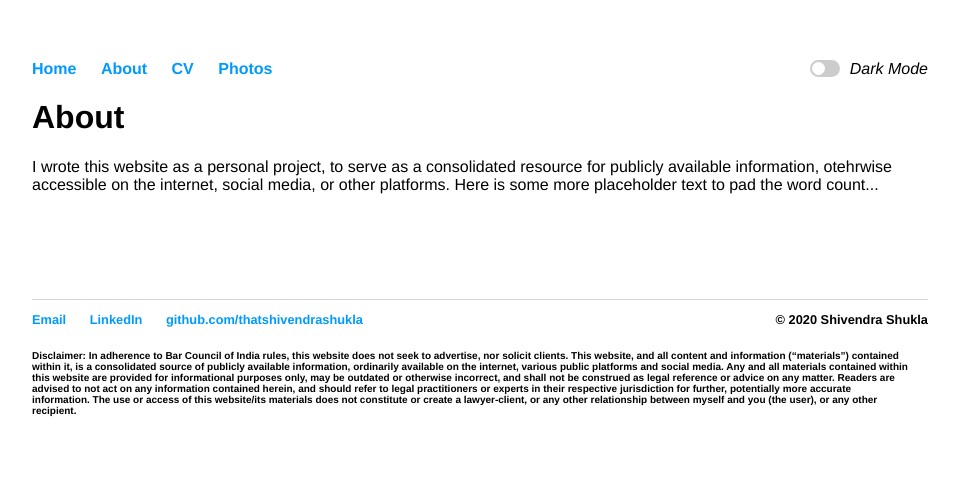
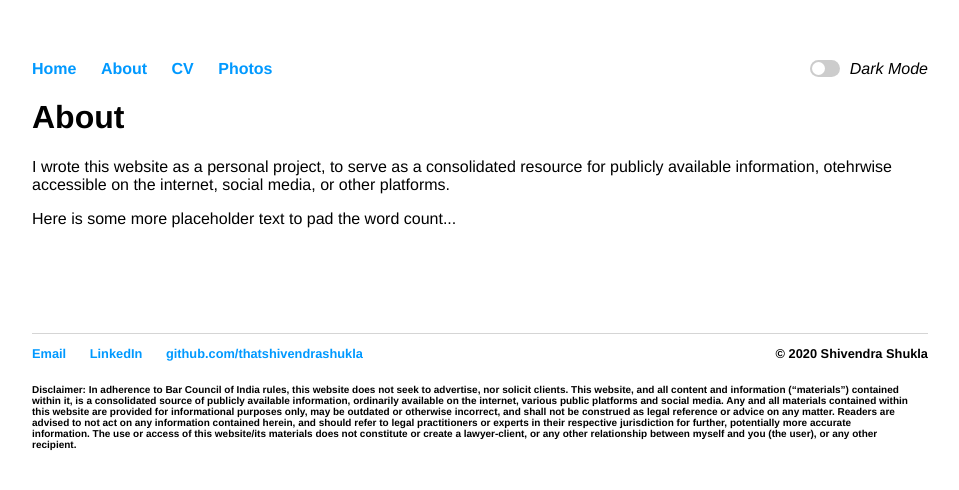
Before and after one commit to thatshivendrashukla/thatshivendrashukla.github.io, a Jekyll site: the page built from about/index.html, in a window 1280 px wide. Shown: the top 490 px of the page, without its empty margins (160-1119 px from the left). Built offline with Jekyll 4.4.1, drawn with Linux system fonts in a browser that asks for light colours.

```diff
--- a/about/index.html
+++ b/about/index.html
@@ -5,7 +5,7 @@ description:
 ---
 <div class="blurb">
 	<h1>About</h1>
-	<p>I wrote this website as a personal project, to serve as a consolidated resource for publicly available information, otehrwise accessible on the internet, social media, or other platforms.
+	<p>I wrote this website as a personal project, to serve as a consolidated resource for publicly available information, otehrwise accessible on the internet, social media, or other platforms.</p>
 
-	Here is some more placeholder text to pad the word count...</p>
+	<p>Here is some more placeholder text to pad the word count...</p>
 </div>
```
